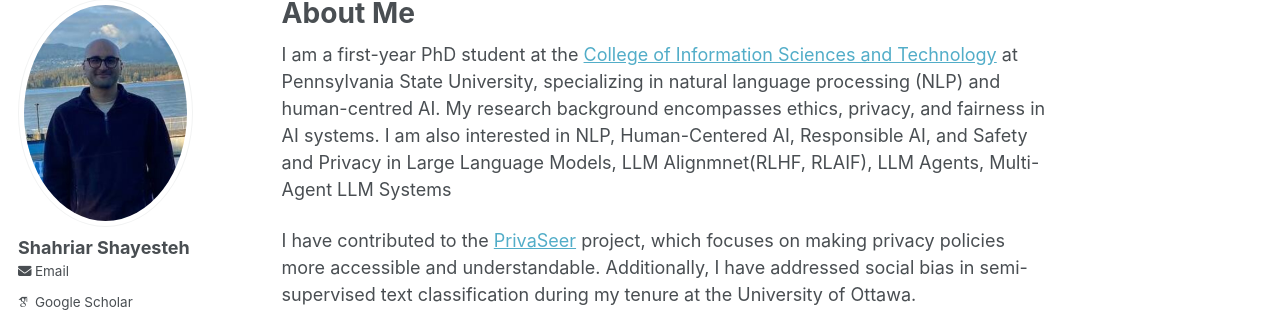
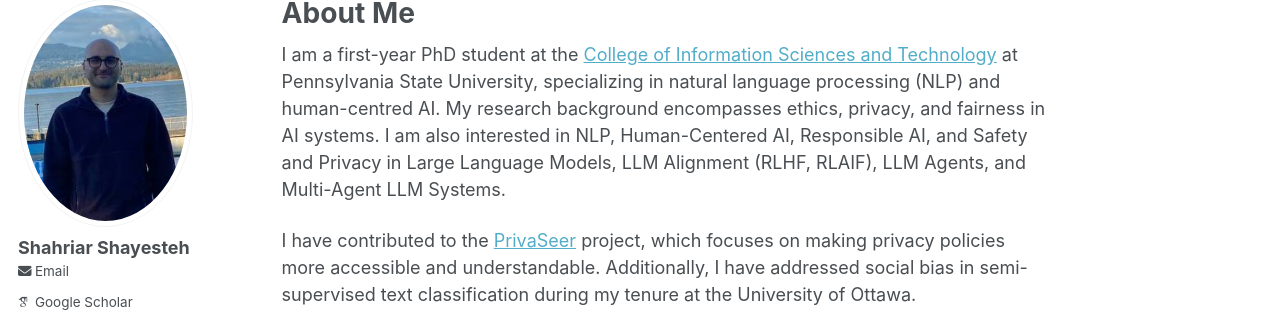
Before and after one commit to shahriarshayesteh/shahriarshayesteh.github.io, a Jekyll site: the page built from _pages/about.md, in a window 1280 px wide and 900 px high. Shown: the part 107-431 px from the top of the window. Built offline with Jekyll 4.4.1, drawn with Linux system fonts in a browser that asks for light colours; some web fonts are replaced.

Commit message:
Update about.md

```diff
--- a/_pages/about.md
+++ b/_pages/about.md
@@ -8,7 +8,7 @@
   - /about.html
 ---
 
-I am a first-year PhD student at the [College of Information Sciences and Technology](https://ist.psu.edu/) at Pennsylvania State University, specializing in natural language processing (NLP) and human-centred AI. My research background encompasses ethics, privacy, and fairness in AI systems. I am also interested in NLP, Human-Centered AI, Responsible AI, and Safety and Privacy in Large Language Models, LLM Alignmnet(RLHF, RLAIF), LLM Agents, Multi-Agent LLM Systems
+I am a first-year PhD student at the [College of Information Sciences and Technology](https://ist.psu.edu/) at Pennsylvania State University, specializing in natural language processing (NLP) and human-centred AI. My research background encompasses ethics, privacy, and fairness in AI systems. I am also interested in NLP, Human-Centered AI, Responsible AI, and Safety and Privacy in Large Language Models, LLM Alignment (RLHF, RLAIF), LLM Agents, and Multi-Agent LLM Systems.
 
 
 I have contributed to the [PrivaSeer](https://privaseer.ist.psu.edu) project, which focuses on making privacy policies more accessible and understandable. Additionally, I have addressed social bias in semi-supervised text classification during my tenure at the University of Ottawa.
```
